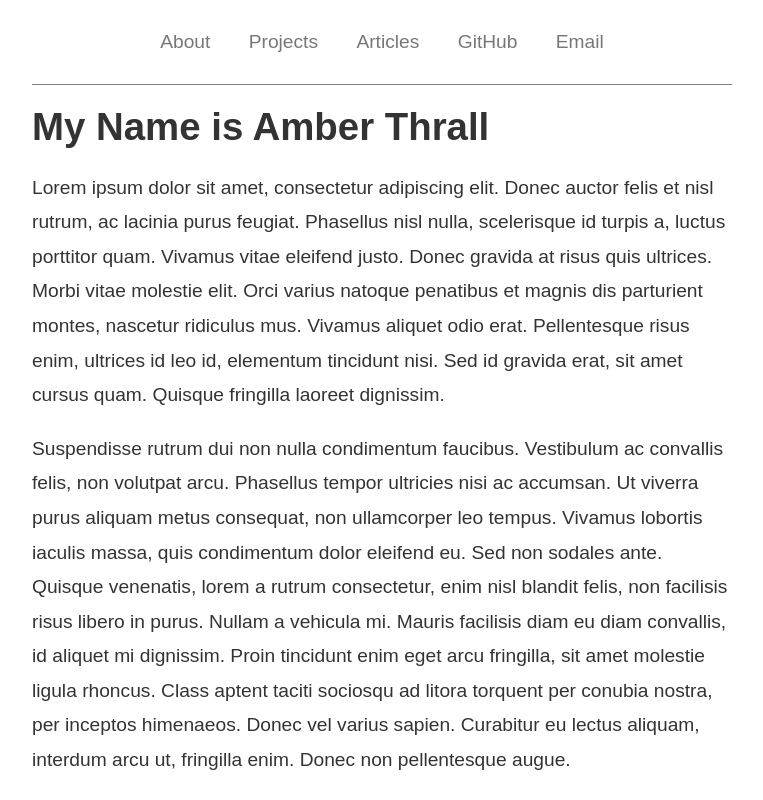
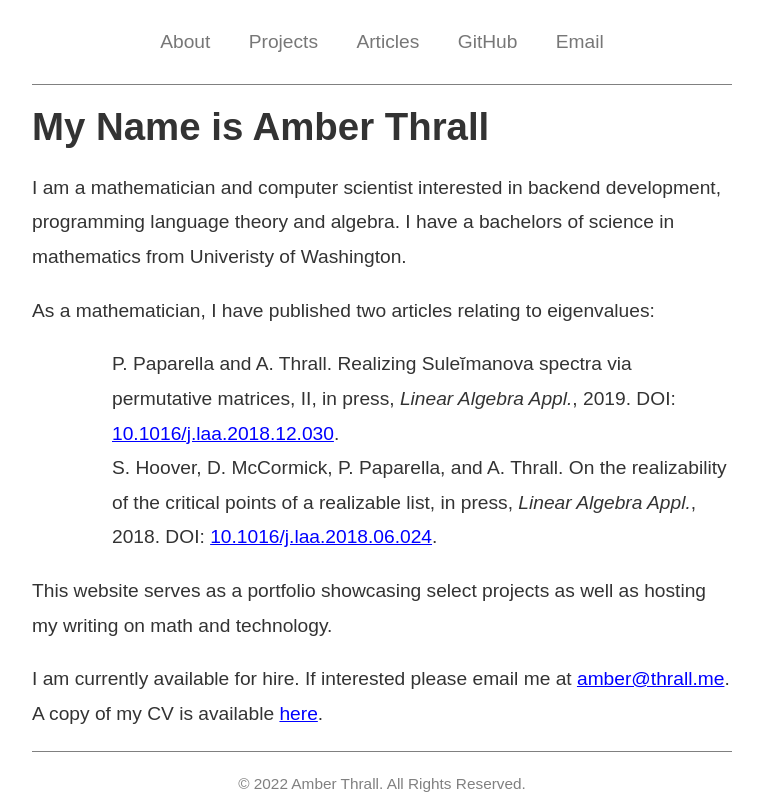
Before and after one commit to AmberThrall/amberthrall.github.io, a React (Create React App) app: page / in a window 1280 px wide. Shown: the top 800 px of the page, without its empty margins (258-1021 px from the left). Built offline with nearby package versions, Linux system fonts and the light colour scheme.

Commit message:
About me

```diff
--- a/src/components/About.js
+++ b/src/components/About.js
@@ -6,13 +6,22 @@ class About extends React.Component {
             <>
                 <h1>My Name is Amber Thrall</h1>
                 <p>
-                    Lorem ipsum dolor sit amet, consectetur adipiscing elit. Donec auctor felis et nisl rutrum, ac lacinia purus feugiat. Phasellus nisl nulla, scelerisque id turpis a, luctus porttitor quam. Vivamus vitae eleifend justo. Donec gravida at risus quis ultrices. Morbi vitae molestie elit. Orci varius natoque penatibus et magnis dis parturient montes, nascetur ridiculus mus. Vivamus aliquet odio erat. Pellentesque risus enim, ultrices id leo id, elementum tincidunt nisi. Sed id gravida erat, sit amet cursus quam. Quisque fringilla laoreet dignissim.
+                    I am a mathematician and computer scientist interested in backend development, programming language theory and algebra.
+                    I have a bachelors of science in mathematics from Univeristy of Washington.
                 </p>
                 <p>
-Suspendisse rutrum dui non nulla condimentum faucibus. Vestibulum ac convallis felis, non volutpat arcu. Phasellus tempor ultricies nisi ac accumsan. Ut viverra purus aliquam metus consequat, non ullamcorper leo tempus. Vivamus lobortis iaculis massa, quis condimentum dolor eleifend eu. Sed non sodales ante. Quisque venenatis, lorem a rutrum consectetur, enim nisl blandit felis, non facilisis risus libero in purus. Nullam a vehicula mi. Mauris facilisis diam eu diam convallis, id aliquet mi dignissim. Proin tincidunt enim eget arcu fringilla, sit amet molestie ligula rhoncus. Class aptent taciti sociosqu ad litora torquent per conubia nostra, per inceptos himenaeos. Donec vel varius sapien. Curabitur eu lectus aliquam, interdum arcu ut, fringilla enim. Donec non pellentesque augue.
+                    As a mathematician, I have published two articles relating to eigenvalues:
+                    <ul>
+                        <ol key="1">P. Paparella and A. Thrall. Realizing Suleĭmanova spectra via permutative matrices, II, in press, <i>Linear Algebra Appl.</i>, 2019. DOI: <a href='http://dx.doi.org/10.1016/j.laa.2018.12.030' target="_blank">10.1016/j.laa.2018.12.030</a>.</ol>
+                        <ol key="2">S. Hoover, D. McCormick, P. Paparella, and A. Thrall. On the realizability of the critical points of a realizable list, in press, <i>Linear Algebra Appl.</i>, 2018. DOI: <a href='https://doi.org/10.1016/j.laa.2018.06.024' target="_blank">10.1016/j.laa.2018.06.024</a>.</ol>
+                    </ul>
                 </p>
                 <p>
-Nunc sollicitudin sapien a neque facilisis tempor. Etiam metus nunc, commodo eget efficitur quis, convallis non purus. Mauris convallis nisi sed diam aliquet, mollis sodales velit facilisis. Aliquam erat volutpat. Nam quis est nec neque consectetur luctus a quis neque. Donec placerat hendrerit felis, sit amet lobortis mi. Etiam purus ex, facilisis vel sodales quis, molestie quis lectus. Fusce lorem nisi, molestie nec mollis id, pellentesque non mauris.
+                    This website serves as a portfolio showcasing select projects as well as hosting my writing on math and technology.
+                </p>
+                <p>
+                    I am currently available for hire. If interested please email me at <a href="mailto:amber@thrall.me" target="_blank">amber@thrall.me</a>.
+                    A copy of my CV is available <a href="/cv.pdf" target="_blank">here</a>.
                 </p>
             </>
         );
```
Also changed, not shown: 1 other file (tests, documents, lock files or other folders).
